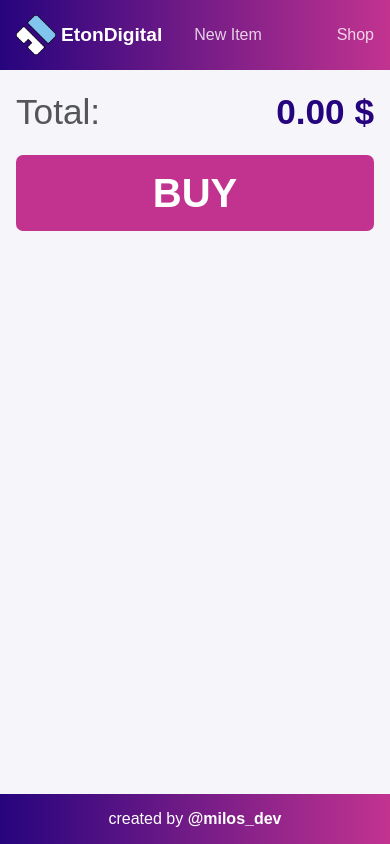
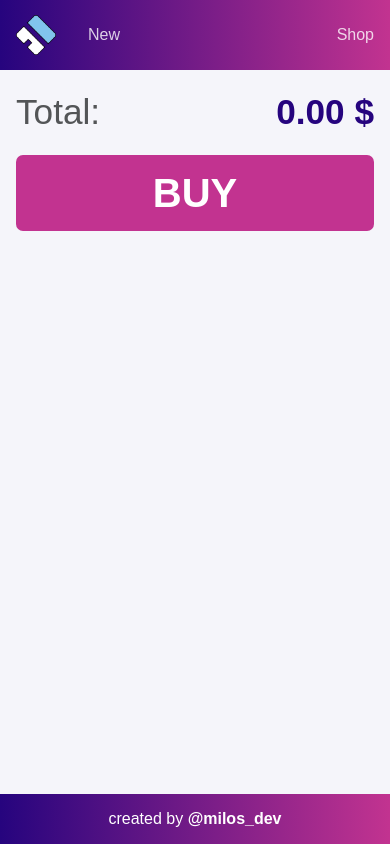
Before and after one commit to obrovacm/eton-shop2, an Angular app: page /cart in a window 390 px wide. Built offline with nearby package versions, Linux system fonts and the light colour scheme.

Commit message:
header responsiveness

```diff
--- a/src/app/header/header.component.html
+++ b/src/app/header/header.component.html
@@ -1,13 +1,14 @@
-<nav>
+<nav #nav>
   <div class="nav-side">
     <a routerLink="/shop" class="logo">
       <img src="eton-mini.png" alt="logo" />
-      <span>EtonDigital</span>
+      <span class="small-screen">EtonDigital</span>
     </a>
     <li routerLinkActive="active" class="nav-link" [class.edit-mode]="editMode">
-      <a routerLink="/manage-items">{{
-        editMode ? "Edit Item" : "New Item"
-      }}</a>
+      <a routerLink="/manage-items">
+        {{ editMode ? "Edit" : "New" }}
+        <span class="small-screen">Item</span>
+      </a>
     </li>
   </div>
   <div class="nav-side">
--- a/src/app/header/header.component.scss
+++ b/src/app/header/header.component.scss
@@ -54,7 +54,7 @@ nav {
 .cart {
   opacity: 1;
   position: relative;
-  font-size: 2em;
+  font-size: 1.8em;
   .cart-counter {
     position: absolute;
     font-size: 14px;
@@ -62,7 +62,7 @@ nav {
     width: 24px;
     height: 24px;
     top: -5px;
-    right: 20px;
+    right: 15px;
     opacity: 1;
     background: rgba($black, 0.8);
     border-radius: 50%;
@@ -88,3 +88,10 @@ nav {
   pointer-events: none;
   user-select: none;
 }
+
+.small-screen {
+  display: none;
+  @include sm-screen {
+    display: inline;
+  }
+}
```
